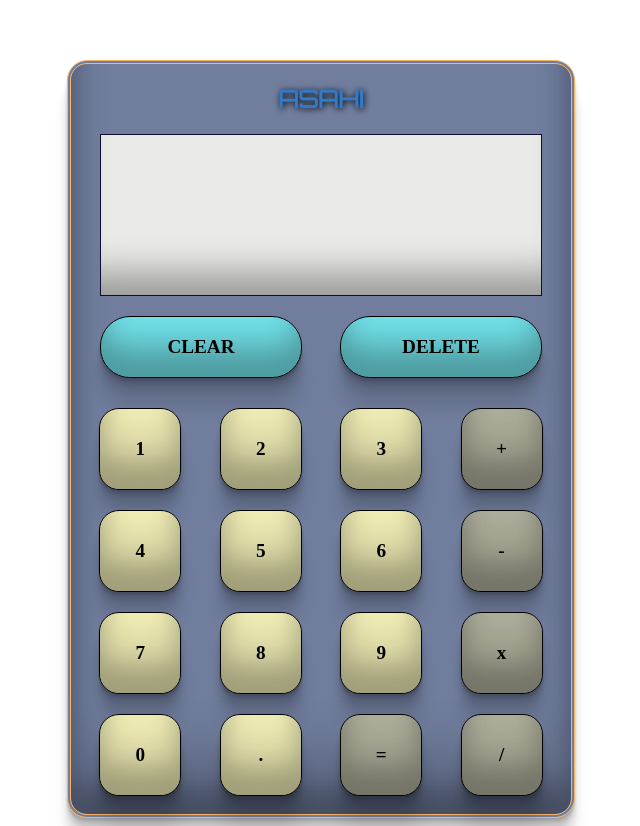
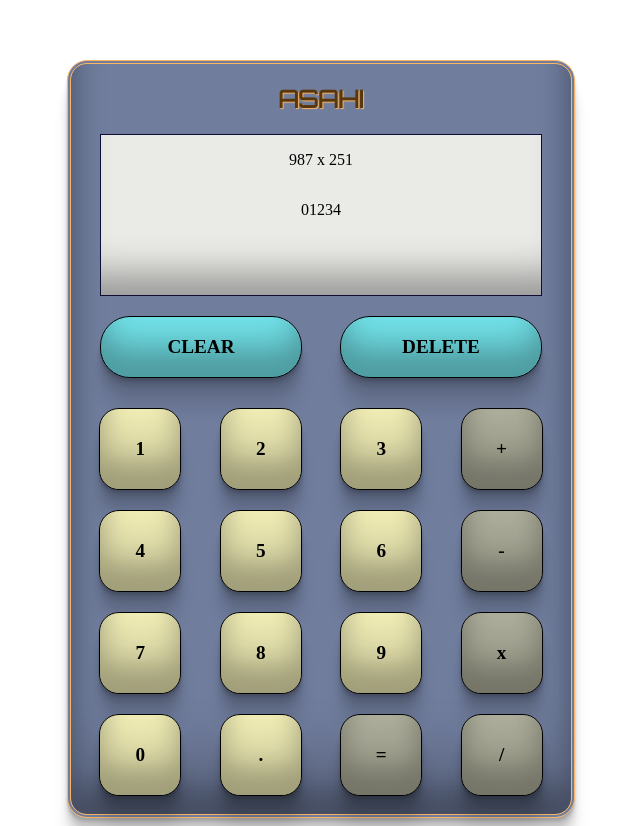
Before and after one commit to anantha-medu/calculator, a plain HTML site: page index.html in a window 1280 px wide. Shown: the whole page, without its empty margins (319-959 px from the left). Drawn offline with Linux system fonts and the light colour scheme; a web font is replaced by a local one.

Commit message:
Design the calculator

```diff
--- a/index.html
+++ b/index.html
@@ -4,6 +4,7 @@
     <meta charset="UTF-8">
     <meta http-equiv="X-UA-Compatible" content="IE=edge">
     <meta name="viewport" content="width=device-width, initial-scale=1.0">
+    <script src="calculator.js" defer></script>
     <link rel="stylesheet" href="style.css">
     <link rel="stylesheet" href="layout.css">
     <link href="https://fonts.googleapis.com/css2?family=Tourney:wght@700&display=swap" rel="stylesheet">
@@ -17,8 +18,8 @@
             <h2>ASAHI</h2>
         </div>
         <div class = "display">
-            <div id = "show-typed" class="display1"></div>
-            <div id="show-typing" class="display1"></div>
+            <div id = "show-typed" class="display1"><p>987 x 251</p></div>
+            <div id="show-typing" class="display1"><p>01234</p></div>
         </div>
         <div class = "keys-holder">
             <div id="reset-keys">
--- a/style.css
+++ b/style.css
@@ -10,7 +10,7 @@
 {
 
     background-color: #eaebe7;
-    border: 1px #0f0d35 solid;
+    border: 1.8px #0f0d35 double;
     box-shadow: rgba(0, 0, 0, 0.35) 0px -50px 36px -28px inset;
 
 }
@@ -18,9 +18,9 @@
 h2
 {
     font-family: 'Orbitron', sans-serif;;
-    color: #317ac7;
+    color: #57370d;
     font-weight: bolder;
-    text-shadow: 1px 1px 6px #000000;
+    text-shadow: 1px 1px 1px #FAb464;
 }
 
 .keys, .reset
```
